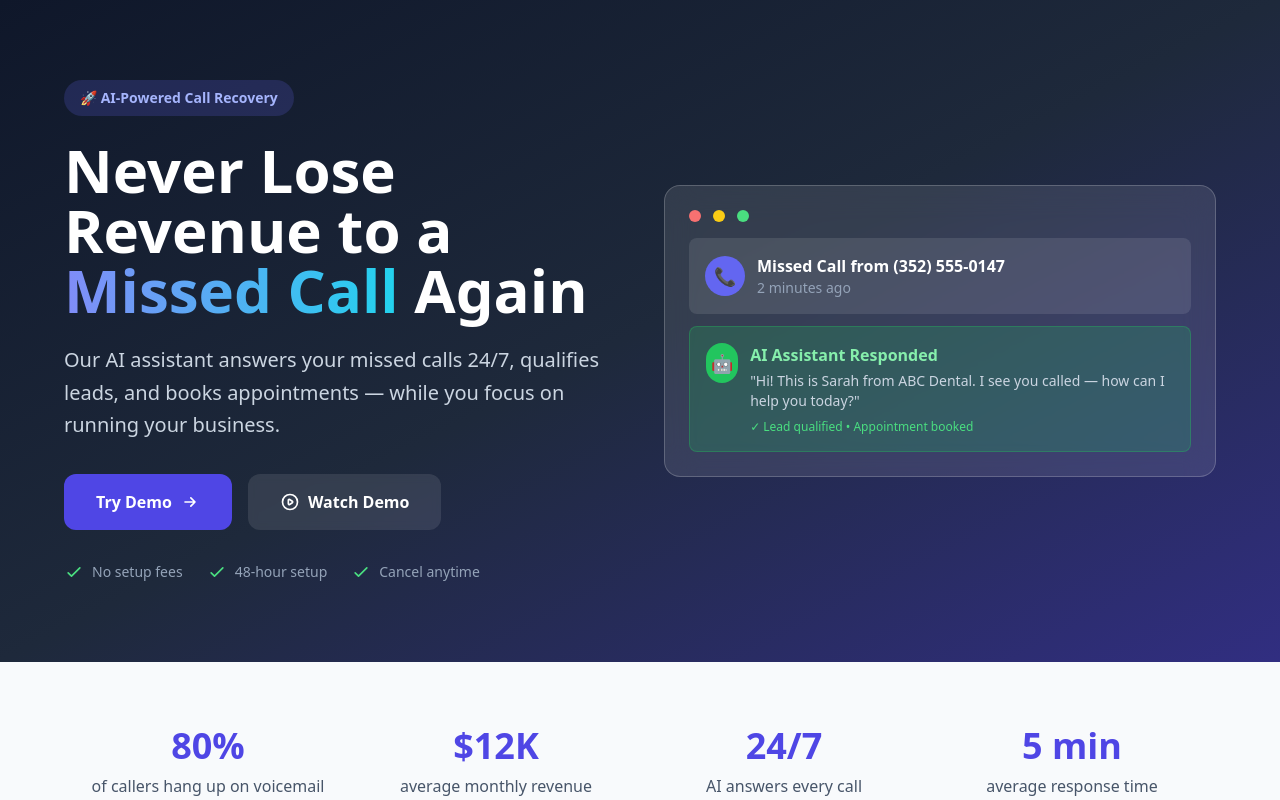
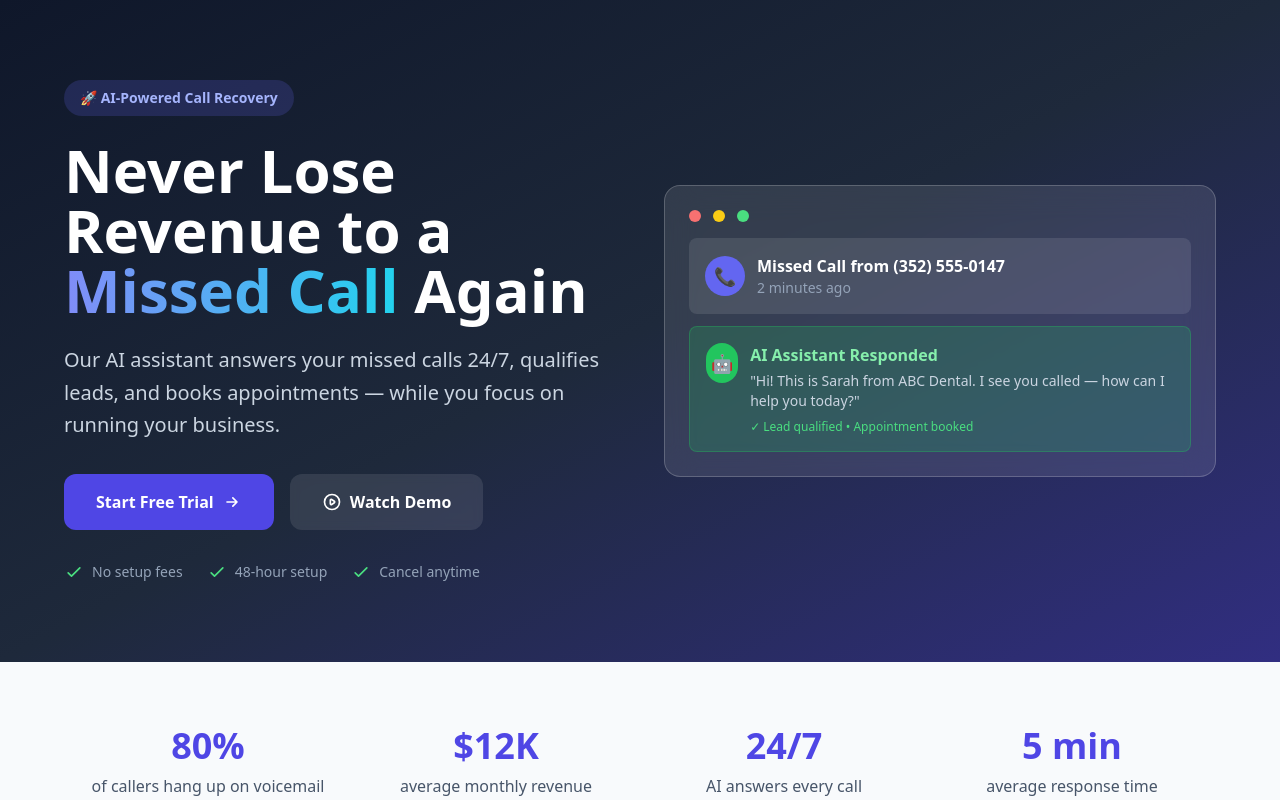
Before and after one commit to rnlms0764-droid/missed-call-money-machine, a Next.js app: page / in a window 1280 px wide. Shown: the top 800 px of the page. Built offline with nearby package versions, Linux system fonts and the light colour scheme.

Commit message:
Fix CTAs: Demo goes to demo URL, Trial goes to Stripe

```diff
--- a/app/page.tsx
+++ b/app/page.tsx
@@ -22,12 +22,10 @@ export default function SalesPage() {
               </p>
               <div className="flex flex-col sm:flex-row gap-4">
                 <a
-                  href="https://mydigitalgig.mydigitalgig.com/demo/d30bad2dd9f742f90ece2d85dada5d973d7e3232"
-                  target="_blank"
-                  rel="noopener noreferrer"
+                  href="https://checkout.stripe.com/c/pay/cs_live_a1h4kIASRhlsZzvqF7SHFNxkbrdCrZ4M4EQKtnF4lWrmisPaOn9rCJDbIU"
                   className="inline-flex items-center justify-center bg-indigo-600 hover:bg-indigo-700 text-white font-semibold py-4 px-8 rounded-xl transition-all transform hover:scale-105"
                 >
-                  Try Demo
+                  Start Free Trial
                   <svg className="w-5 h-5 ml-2" fill="none" stroke="currentColor" viewBox="0 0 24 24">
                     <path strokeLinecap="round" strokeLinejoin="round" strokeWidth={2} d="M13 7l5 5m0 0l-5 5m5-5H6" />
                   </svg>
@@ -328,14 +326,12 @@ export default function SalesPage() {
             </ul>
 
             <a
-              href="https://mydigitalgig.mydigitalgig.com/demo/d30bad2dd9f742f90ece2d85dada5d973d7e3232"
-              target="_blank"
-              rel="noopener noreferrer"
+              href="https://checkout.stripe.com/c/pay/cs_live_a1h4kIASRhlsZzvqF7SHFNxkbrdCrZ4M4EQKtnF4lWrmisPaOn9rCJDbIU"
               className="w-full block bg-white text-indigo-600 font-bold py-4 px-8 rounded-xl hover:bg-indigo-50 transition-colors text-lg text-center"
             >
-              Try the Demo
+              Start Free 30-Day Trial
             </a>
-            <p className="text-sm text-indigo-200 mt-4">See it in action. No signup required.</p>
+            <p className="text-sm text-indigo-200 mt-4">No credit card required. Full access. Cancel anytime.</p>
           </div>
 
           <div className="mt-8 text-slate-500">
@@ -382,12 +378,10 @@ export default function SalesPage() {
           </p>
           <div className="flex flex-col sm:flex-row gap-4 justify-center">
             <a
-              href="https://mydigitalgig.mydigitalgig.com/demo/d30bad2dd9f742f90ece2d85dada5d973d7e3232"
-              target="_blank"
-              rel="noopener noreferrer"
+              href="https://checkout.stripe.com/c/pay/cs_live_a1h4kIASRhlsZzvqF7SHFNxkbrdCrZ4M4EQKtnF4lWrmisPaOn9rCJDbIU"
               className="inline-flex items-center justify-center bg-indigo-600 hover:bg-indigo-700 text-white font-semibold py-4 px-8 rounded-xl transition-all transform hover:scale-105 text-lg"
             >
-              Try the Demo
+              Start Free Trial
               <svg className="w-5 h-5 ml-2" fill="none" stroke="currentColor" viewBox="0 0 24 24">
                 <path strokeLinecap="round" strokeLinejoin="round" strokeWidth={2} d="M13 7l5 5m0 0l-5 5m5-5H6" />
               </svg>
```
